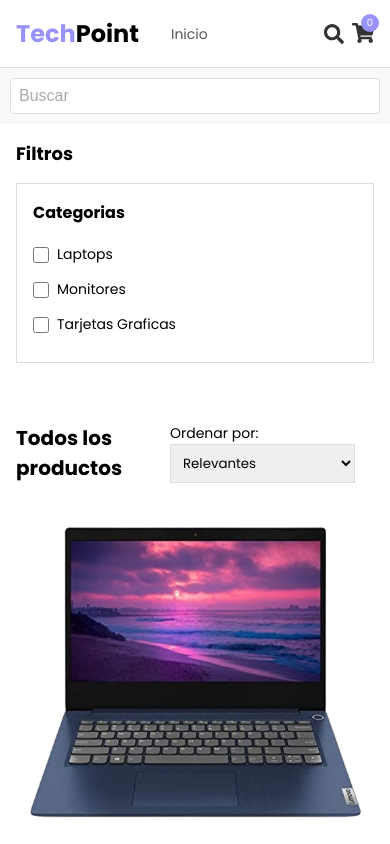
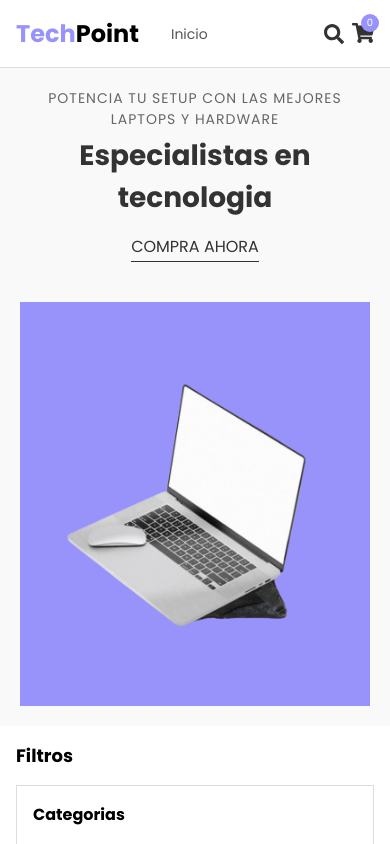
Before and after one commit to gabriel-leiva/ProyectoFinal-Leiva, a React (Vite) app: page / in a window 390 px wide. Shown: the top 844 px of the page. Built offline with nearby package versions, Linux system fonts and the light colour scheme.

Commit message:
portada y cambios en el buscador

```diff
--- a/public/products.json
+++ b/public/products.json
@@ -34,7 +34,7 @@
   {
     "id": 5,
     "title": "Laptop Acer Nitro 5",
-    "price": "1350000",
+    "price": 1350000,
     "category": "laptops",
     "description": "Notebook gamer con procesador AMD Ryzen 7, 16 GB de RAM y sistema de refrigeración optimizado para juegos exigentes.",
     "image": "../src/assets/imgs/acer-nitro-5.png"
--- a/src/App.jsx
+++ b/src/App.jsx
@@ -12,17 +12,24 @@ import Search from './components/Search/Search'
 const App = () => {
 
   const [buscarTermino, setBuscarTermino] = useState("");
+
+  const [mostrarBuscador, setMostrarBuscador] = useState(false)
+
   const handleBuscar = (termino) => {
     setBuscarTermino(termino.toLoweCase())
+  }
+
+  const alternarBuscador = () => {
+    setMostrarBuscador(!mostrarBuscador)
   }
 
   return (
     <>
       <CartProvider>
         <Router>
-          <NavBar/>
+          <NavBar alternarBuscador = {alternarBuscador}/>
           <Routes>
-            <Route path='/' element={<Home buscarTermino = {buscarTermino}/>}/>
+            <Route path='/' element={<Home buscarTermino = {buscarTermino} mostrarBuscador = {mostrarBuscador}/>}/>
             <Route path='/producto/:id' element={<ItemDetailContainer/>}/>
             <Route path='/carrito' element={<Cart/>}/>
             <Route path='/search' element={<Search onSearch = {handleBuscar}/>}/>
--- a/src/components/Home/Home.jsx
+++ b/src/components/Home/Home.jsx
@@ -1,8 +1,9 @@
 import React, { useState } from 'react'
 import ItemListContainer from '../ItemListContainer/ItemListContainer'
 import Search from '../Search/Search'
+import Portada from '../Portada/Portada'
 
-const Home = ({buscarTermino}) => {
+const Home = ({buscarTermino, mostrarBuscador}) => {
 
   const [buscarTerminoLocal, setBuscarTerminoLocal] = useState("")
 
@@ -12,7 +13,9 @@ const Home = ({buscarTermino}) => {
 
   return (
     <>
-      <Search onSearch = {handleBuscar}/>
+      {!mostrarBuscador && <Portada/>}
+      {mostrarBuscador && <Search onSearch = {handleBuscar}/>}
+
       <ItemListContainer buscarTermino = {buscarTerminoLocal || buscarTermino}/>
     </>
   )
--- a/src/components/Navbar/Navbar.jsx
+++ b/src/components/Navbar/Navbar.jsx
@@ -1,15 +1,21 @@
 import React from 'react'
 import './Navbar.css'
-import { Link } from 'react-router-dom'
+import { Link, useNavigate } from 'react-router-dom'
 import { useCart } from '../../context/CartContext'
 
-const NavBar = () => {
+const NavBar = ({alternarBuscador}) => {
     const{carrito} = useCart();
+
+    const navigate = useNavigate();
+
     const totalProductos = carrito.reduce((acc, producto) =>
         acc + producto.cantidad, 0
     )
 
-
+    const handleHome = () => {
+        alternarBuscador();
+        navigate('/')
+    }
 
   return (
     <header className='header'>
@@ -23,7 +29,7 @@ const NavBar = () => {
         </nav>
 
         <div className='icons'>
-            <button className='search-button'>
+            <button className='search-button' onClick={handleHome}>
                 <i className='fas fa-search'></i>
             </button>
 
--- /dev/null
+++ b/src/components/Portada/Portada.css
@@ -0,0 +1,82 @@
+.portada-container{
+    display: flex;
+    justify-content: space-between;
+    align-items: center;
+    background-color: #f9f9f9;
+    padding: 20px;
+    flex-wrap: wrap;
+}
+
+.portada-text{
+    flex: 1;
+    text-align: center;
+    padding-right: 20px;
+}
+
+.subtitle{
+    font-size: 14px;
+    color: #666;
+    text-transform: uppercase;
+    letter-spacing: 1px;
+    margin-bottom: 5px;
+}
+
+.title{
+    font-size: 36px;
+    color: #333;
+    margin: 0;
+}
+
+.cta{
+    font-size: 14px;
+    color: #333;
+    text-transform: uppercase;
+    text-decoration: none;
+    border-bottom: 1px solid #333;
+    padding-bottom: 2px;
+    margin-top: 15px;
+    display: inline-block;
+}
+
+.portada-imagen{
+    flex: 1;
+    display: flex;
+    justify-content: center;
+    align-items: center;
+    background-color: #9893fb;
+}
+
+.hero-image .imagen{
+    max-width: 100%;
+    height: auto;
+    object-fit: cover;
+}
+
+@media (max-width:768px){
+    .portada-container{
+        flex-direction: column;
+        text-align: center;
+    }
+
+    .portada-text{
+        padding-right: 0;
+        margin-bottom: 20px;
+    }
+
+    .title{
+        font-size: 28px;
+    }
+
+    .cta{
+        font-size: 16px;
+    }
+
+    .portada-imagen{
+        width: 100%;
+        margin-top: 20px;
+    }
+
+    .portada-imagen .imagen{
+        width: 100%;
+    }
+}
--- /dev/null
+++ b/src/components/Portada/Portada.jsx
@@ -0,0 +1,21 @@
+import React from 'react'
+import './Portada.css'
+import portada from '../../assets/imgs/portada.png'
+
+const Portada = () => {
+  return (
+    <section className='portada-container'>
+        <div className="portada-text">
+            <p className="subtitle">Potencia tu setup con las mejores laptops y hardware</p>
+            <h1 className="title">Especialistas en tecnologia</h1>
+            <p className="cta">COMPRA AHORA</p>
+        </div>
+
+        <div className="portada-imagen">
+            <img src={portada} alt="portada" className='imagen'/>
+        </div>
+    </section>
+  )
+}
+
+export default Portada
```
Also changed, not shown: src/assets/imgs/portada.png (added).
